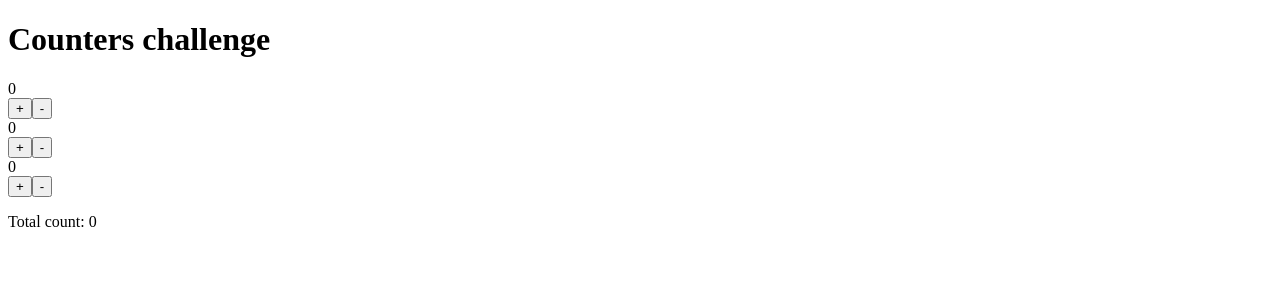
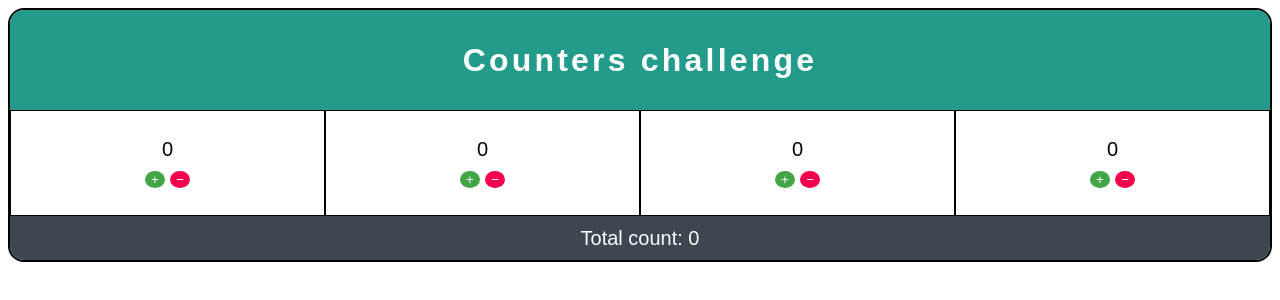
Before and after one commit to TroyMaeder/App-Counter, a React (Create React App) app in the folder javascript/counters/: page / in a window 1280 px wide. Shown: the top 300 px of the page. Built offline with nearby package versions, Linux system fonts and the light colour scheme.

Commit message:
Add styling/match design

```diff
--- a/javascript/counters/src/App.js
+++ b/javascript/counters/src/App.js
@@ -1,18 +1,28 @@
 import React, { useState } from "react";
+import "./index.css";
 
 const data = [
   { id: 1, value: 0 },
   { id: 2, value: 0 },
   { id: 3, value: 0 },
+  { id: 3, value: 0 },
 ];
 
 const Counter = ({ count, increment, decrement }) => {
   return (
-    <>
-      <div>{count}</div>
-      <button onClick={increment}>+</button>
-      <button onClick={decrement}>-</button>
-    </>
+    <div className="counter-wrapper">
+      <div class="counter">
+        <div className="count">{count}</div>
+        <div class="buttons">
+          <button className="button green" onClick={increment}>
+            +
+          </button>
+          <button className="button red" onClick={decrement}>
+            &minus;
+          </button>
+        </div>
+      </div>
+    </div>
   );
 };
 
@@ -27,8 +37,9 @@ const App = () => {
   };
 
   return (
-    <main>
-      <h1>Counters challenge</h1>
+    <main className="main">
+      <h1 className="title">Counters challenge</h1>
+      <div className="counters">
         {counters.map((counter, i) => (
           <Counter
             key={counter.id}
@@ -37,7 +48,10 @@ const App = () => {
             decrement={() => handleClick(i, (n) => n - 1)}
           />
         ))}
-      <p>Total count: {counters.reduce((acc, num) => acc + num.value, 0)}</p>
+      </div>
+      <p className="total">
+        Total count: {counters.reduce((acc, num) => acc + num.value, 0)}
+      </p>
     </main>
   );
 };
--- /dev/null
+++ b/javascript/counters/src/index.css
@@ -0,0 +1,105 @@
+:root {
+    --header-height: 15.625rem;
+
+    --green-100: #239B8B;
+    --green-200: #43A646;
+    --black-100: #000;
+    --white-100: #fff;
+    --red-100: #F4004D;
+    --grey-100: #3D4750;
+
+    --border-size: 2rem;
+    --border-radius-div: 1rem;
+    --border-radius-button: 50%;
+
+    --font-medium: 1.25rem;
+}
+
+body {
+    font-family: sans-serif;
+}
+
+.main {
+    display: flex;
+    flex-direction: column;
+    overflow: hidden;
+    border: .125rem var(--black-100) solid;
+    height: var(--header-height);
+    border-radius: var(--border-radius-div)
+}
+
+.title {
+    display: flex;
+    align-items: center;
+    justify-content: center;
+    height: 40%;
+    margin: 0;
+    color: var(--white-100);
+    background: var(--green-100);
+    letter-spacing: .2rem;
+}
+
+.counters {
+    display: flex;
+    justify-content: space-between;
+}
+
+.counter {
+    display: flex;
+    align-items: center;
+    height: 3.125rem;
+    flex-direction: column;
+    justify-content: space-between;
+}
+
+.counter-wrapper {
+    display: flex;
+    flex: 1 0 20%;
+    align-items: center;
+    justify-content: center;
+    height: 6.5rem;
+    border: .0625rem var(--black-100) solid;
+}
+
+.counter:first-child {
+    border-left: none;
+}
+
+.counter:last-child {
+    border-right: none;
+}
+
+.buttons {
+    width: 2.8125rem;
+    display: flex;
+    justify-content: space-between;
+}
+
+.count {
+    font-size: var(--font-medium)
+}
+
+.button {
+    color: var(--white-100);
+    border: none;
+    border-radius: var(--border-radius-button);
+}
+
+.button.green {
+    background: var(--green-200);
+}
+
+.button.red {
+    background: var(--red-100);
+}
+
+.total {
+    display: flex;
+    flex: 1;
+    font-size: var(--font-medium);
+    justify-content: center;
+    align-items: center;
+    color: var(--white-100);
+    margin: 0;
+    background: var(--grey-100);
+}
```
Lines whose indentation alone changed are shown as unchanged.
